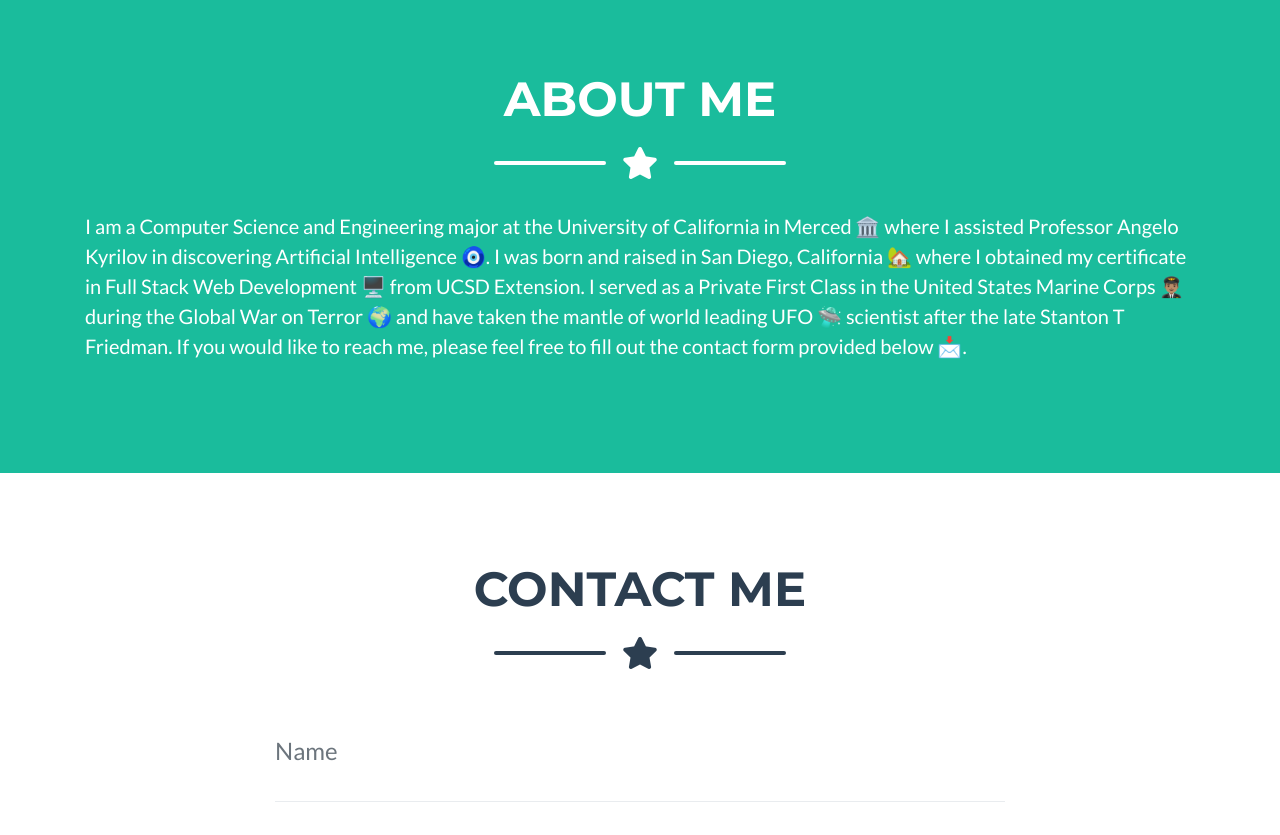
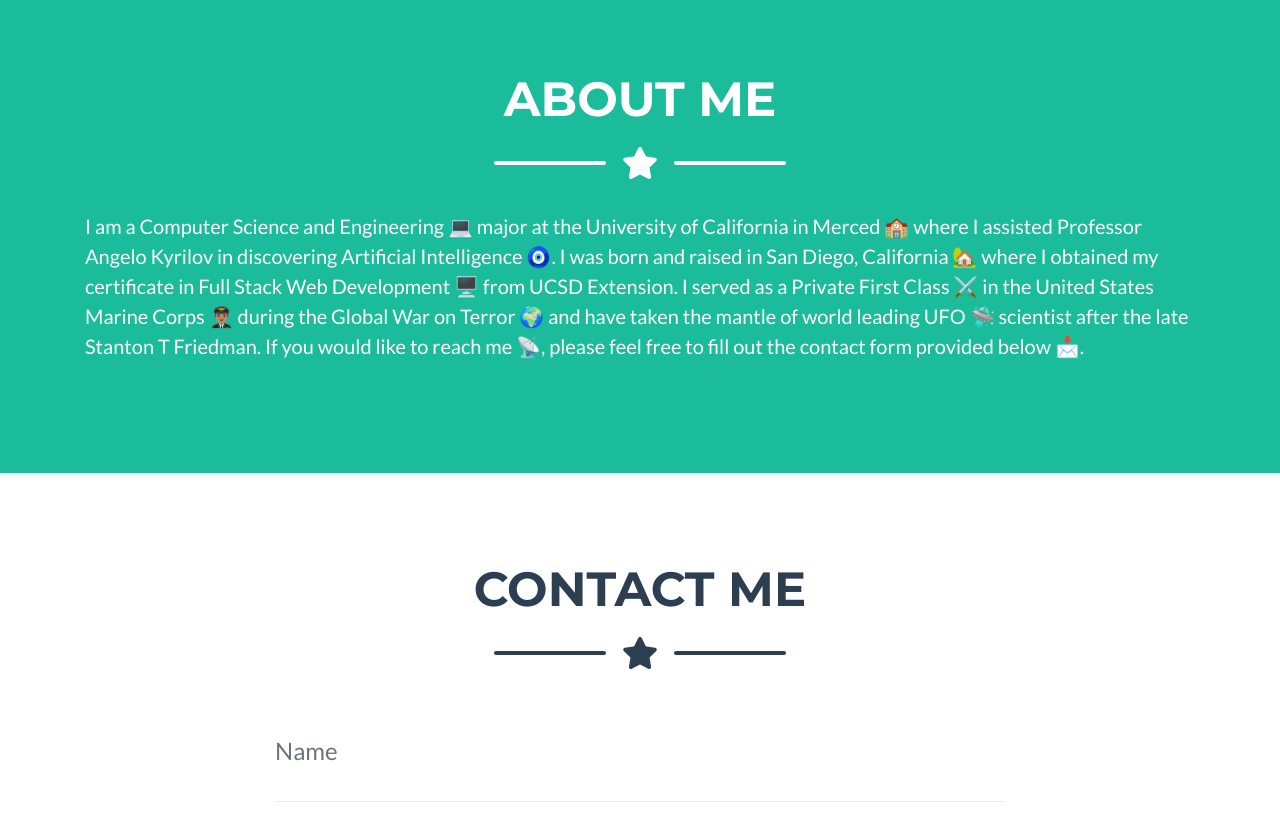
Before and after one commit to xxdamianxx/DamianPortfolio, a website with bundled scripts: page index.html in a window 1280 px wide. Shown: the part 1736-2571 px from the top of the page. Built offline with nearby package versions, Linux system fonts and the light colour scheme.

Commit message:
new update

```diff
--- a/index.html
+++ b/index.html
@@ -25,7 +25,7 @@
   <!-- Navigation -->
   <nav class="navbar navbar-expand-lg bg-secondary text-uppercase fixed-top" id="mainNav">
     <div class="container">
-      <a class="navbar-brand js-scroll-trigger" href="#page-top">Damian Sanchez</a>
+      <a class="navbar-brand js-scroll-trigger" href="#page-top">✦ Damian Sanchez ✦</a>
       <button class="navbar-toggler navbar-toggler-right text-uppercase font-weight-bold bg-primary text-white rounded" type="button" data-toggle="collapse" data-target="#navbarResponsive" aria-controls="navbarResponsive" aria-expanded="false" aria-label="Toggle navigation">
         Menu
         <i class="fas fa-bars"></i>
@@ -188,10 +188,10 @@
       <div class="row">
         <div class="col-lg-auto ml-auto">
           <p class="lead">
-            I am a Computer Science and Engineering major at the University of California in Merced 🏛 where I assisted Professor Angelo Kyrilov in discovering Artificial Intelligence 🧿.
+            I am a Computer Science and Engineering 💻 major at the University of California in Merced 🏫 where I assisted Professor Angelo Kyrilov in discovering Artificial Intelligence 🧿.
             I was born and raised in San Diego, California 🏡 where I obtained my certificate in Full Stack Web Development 🖥 from UCSD Extension.
-            I served as a Private First Class in the United States Marine Corps 👨🏽‍✈️ during the Global War on Terror 🌍 and have taken the mantle of world leading UFO 🛸 scientist after the late Stanton T Friedman.
-            If you would like to reach me, please feel free to fill out the contact form provided below 📩.
+            I served as a Private First Class ⚔️ in the United States Marine Corps 👨🏽‍✈️ during the Global War on Terror 🌍 and have taken the mantle of world leading UFO 🛸 scientist after the late Stanton T Friedman.
+            If you would like to reach me 📡, please feel free to fill out the contact form provided below 📩.
           </p>
         </div>
       </div>
```
